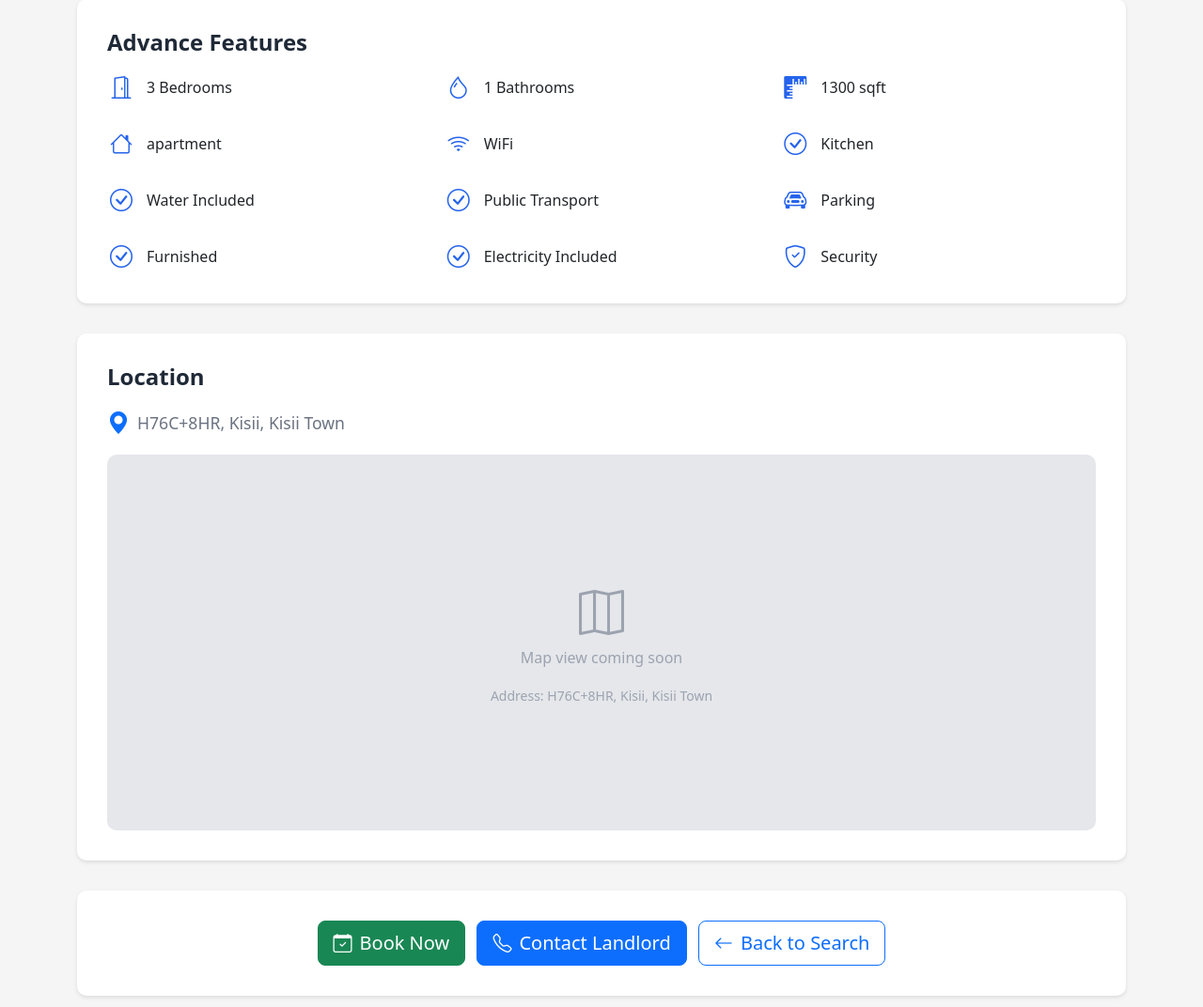
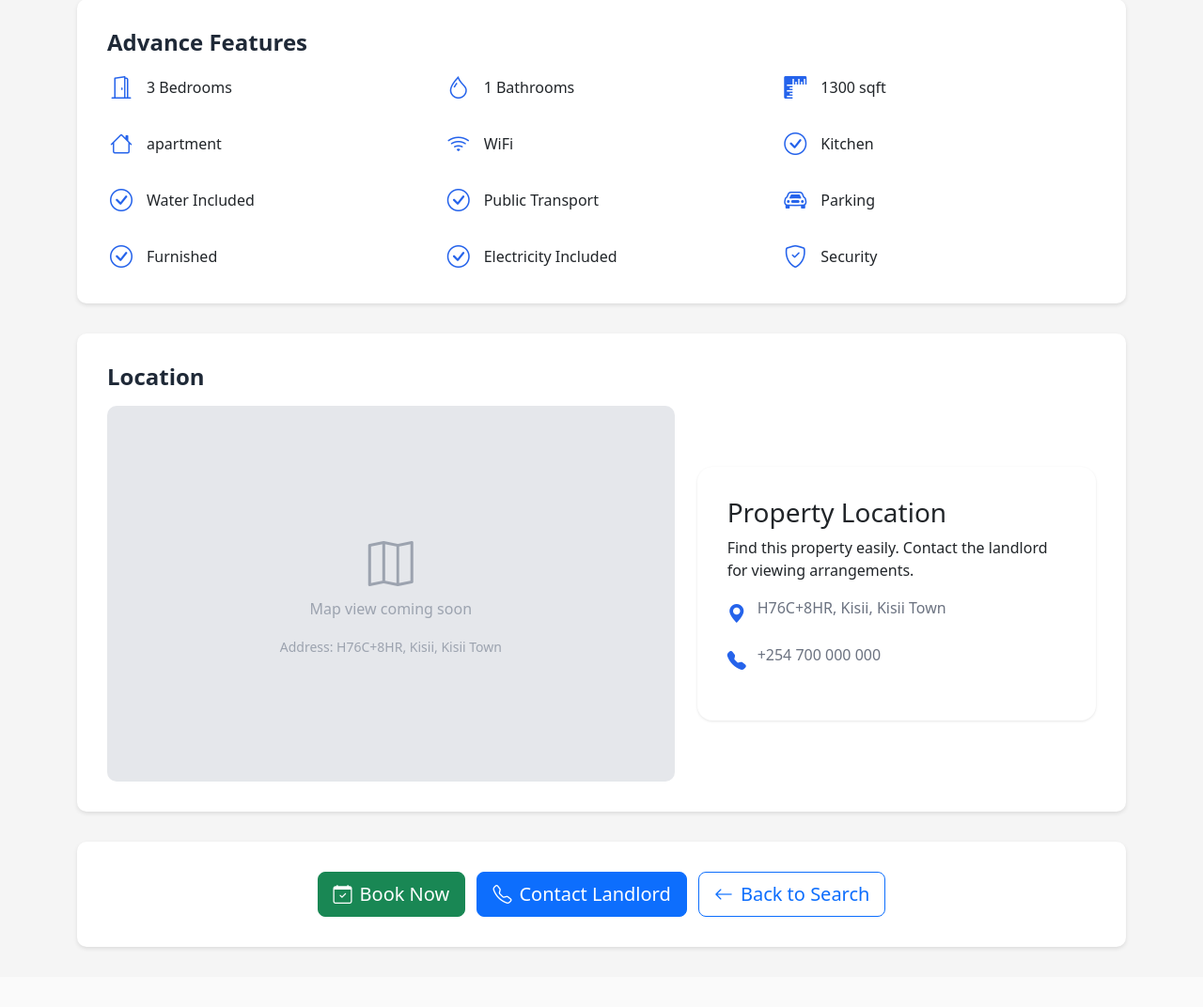
Before and after one commit to emuduki/e_rentalHub, a PHP site: page /e_rentalHub/houses/view.php?id=3 in a window 1280 px wide. Shown: the part 1335-2407 px from the top of the page at 94% size. After the commit the page ends 2346 px from the top, so only its background shows below. Run offline with PHP 8.4, Linux system fonts and the light colour scheme; a user stored in the database is signed in; data comes from the database, SQL or seed files in the repository; some libraries are stand-ins or nearby versions.

Commit message:
api_keys

```diff
--- /dev/null
+++ b/config/api_keys.php
@@ -0,0 +1,4 @@
+<?php
+
+define('GOOGLE_MAPS_API_KEY', 'AIzaSyDd5_XAqPcgJh0FHhyQJRG4-uvSe_abclE');
+?>
--- a/dashboards/landlord_dashboard.php
+++ b/dashboards/landlord_dashboard.php
@@ -439,7 +439,7 @@ function loadSection(section) {
     // Show a loading placeholder
     content.innerHTML = '<div class="text-center py-5"><div class="spinner-border text-primary" role="status"><span class="visually-hidden">Loading...</span></div></div>';
 
-    fetch('sections/' + section + '.php')
+    fetch('/e_rentalHub/dashboards/sections/' + section + '.php')
         .then(response => {
             if (!response.ok) throw new Error('Network response was not ok');
             return response.text();
--- a/houses/view.php
+++ b/houses/view.php
@@ -3,6 +3,7 @@ error_reporting(E_ALL);
 ini_set('display_errors', 1);
 session_start();
 include("../config/db.php");
+include("../config/api_keys.php");
 
 $property_id = intval($_GET['id'] ?? 0);
 if ($property_id <= 0) {
@@ -182,6 +183,27 @@ if (empty($imageUrls)) {
             max-height: 90vh;
             object-fit: contain;
         }
+
+        .location-info-box {
+            background: white;
+            padding: 2rem;
+            border-radius: 1rem;
+            box-shadow: 0 1px 3px rgba(0,0,0,0.1);
+        }
+
+        .footer-contact-item {
+            display: flex;
+            align-items: flex-start;
+            gap: 0.75rem;
+            margin-bottom: 1rem;
+            color: #6b7280;
+        }
+
+        .footer-contact-item i {
+            font-size: 1.25rem;
+            margin-top: 0.25rem;
+            color: #2563eb;
+        }
         @media (max-width: 768px) {
             .features-grid {
                 grid-template-columns: repeat(2, 1fr);
@@ -286,15 +308,29 @@ if (empty($imageUrls)) {
         <!-- Location Section -->
         <div class="property-info">
             <h2 class="section-title">Location</h2>
-            <div class="location-info mb-3">
-                <i class="bi bi-geo-alt-fill text-primary" style="font-size: 1.5rem;"></i>
-                <span style="font-size: 1.1rem;"><?= htmlspecialchars($property['address'] . ', ' . $property['city']) ?></span>
-            </div>
+            <div class="row g-4 align-items-center">
+                <div class="col-lg-7">
                     <div id="map" style="width: 100%; height: 400px; border-radius: 10px; background: #e5e7eb; display: flex; align-items: center; justify-content: center; color: #9ca3af;">
                         <div class="text-center">
                             <i class="bi bi-map" style="font-size: 3rem; margin-bottom: 1rem;"></i>
                             <p>Map view coming soon</p>
                             <small>Address: <?= htmlspecialchars($property['address'] . ', ' . $property['city']) ?></small>
+                        </div>
+                    </div>
+                </div>
+                <div class="col-lg-5">
+                    <div class="location-info-box">
+                        <h3 class="feature-title">Property Location</h3>
+                        <p class="feature-description">Find this property easily. Contact the landlord for viewing arrangements.</p>
+                        <div class="footer-contact-item">
+                            <i class="bi bi-geo-alt-fill"></i>
+                            <span><?= htmlspecialchars($property['address'] . ', ' . $property['city']) ?></span>
+                        </div>
+                        <div class="footer-contact-item">
+                            <i class="bi bi-telephone-fill"></i>
+                            <span>+254 700 000 000</span>
+                        </div>
+                    </div>
                 </div>
             </div>
         </div>
@@ -433,106 +469,64 @@ if (empty($imageUrls)) {
             }
         });
 
-        // Map initialization with Google Maps primary and Leaflet+Nominatim fallback
-        (function(){
+        function initMap() {
+            try {
                 const address = "<?= htmlspecialchars($property['address'] . ', ' . $property['city']) ?>";
-            const mapDiv = document.getElementById('map');
+                const geocoder = new google.maps.Geocoder();
 
-            function clearPlaceholder() {
-                mapDiv.innerHTML = '';
-                mapDiv.style.background = 'none';
-            }
-
-            function initLeafletFromCoords(lat, lon) {
-                clearPlaceholder();
-                const map = L.map('map', { scrollWheelZoom: false }).setView([lat, lon], 15);
-                L.tileLayer('https://{s}.tile.openstreetmap.org/{z}/{x}/{y}.png', {
-                    maxZoom: 19,
-                    attribution: '&copy; <a href="https://www.openstreetmap.org/">OpenStreetMap</a> contributors'
-                }).addTo(map);
-                L.marker([lat, lon]).addTo(map).bindPopup('<?= addslashes(htmlspecialchars($property['title'])) ?>').openPopup();
-            }
-
-            async function geocodeWithNominatim(query) {
-                const url = 'https://nominatim.openstreetmap.org/search?format=json&q=' + encodeURIComponent(query);
-                try {
-                    const resp = await fetch(url, { headers: { 'Accept': 'application/json' } });
-                    const data = await resp.json();
-                    if (Array.isArray(data) && data.length > 0) {
-                        const lat = parseFloat(data[0].lat);
-                        const lon = parseFloat(data[0].lon);
-                        return { lat, lon };
-                    }
-                } catch (e) {
-                    console.error('Nominatim geocode error', e);
-                }
-                return null;
-            }
-
-            // Fallback when Google Maps auth fails or script doesn't load
-            window.gm_authFailure = function() {
-                console.warn('Google Maps authentication failed — falling back to OpenStreetMap (Leaflet).');
-                geocodeWithNominatim(address).then(coords => {
-                    if (coords) initLeafletFromCoords(coords.lat, coords.lon);
-                    else {
-                        mapDiv.querySelector('p').textContent = 'Map could not be loaded for this address.';
-                        mapDiv.querySelector('small').textContent = 'Please check the address or try again later.';
-                    }
-                });
-            };
-
-            // Timeout fallback in case Google Maps script never calls the callback
-            let googleMapInitialized = false;
-
-            window.initMap = function() {
-                googleMapInitialized = true;
-                try {
-                    const geocoder = new google.maps.Geocoder();
                 geocoder.geocode({ 'address': address }, function(results, status) {
                     if (status === 'OK' && results && results[0]) {
-                            clearPlaceholder();
-                            const map = new google.maps.Map(mapDiv, {
+                        const map = new google.maps.Map(document.getElementById("map"), {
                             zoom: 15,
                             center: results[0].geometry.location
                         });
-                            new google.maps.Marker({ map: map, position: results[0].geometry.location });
+                        const marker = new google.maps.Marker({
+                            position: results[0].geometry.location,
+                            map: map,
+                            title: "<?= addslashes(htmlspecialchars($property['title'])) ?>"
+                        });
                     } else {
-                            console.error('Google geocode status:', status);
-                            // Use Nominatim fallback
-                            geocodeWithNominatim(address).then(coords => {
-                                if (coords) initLeafletFromCoords(coords.lat, coords.lon);
-                                else {
-                                    mapDiv.querySelector('p').textContent = 'Map could not be loaded for this address.';
-                                    mapDiv.querySelector('small').textContent = 'Reason: ' + status;
-                                }
+                        // Fallback to Kisii if geocoding fails
+                        const kisii = { lat: -0.6818, lng: 34.7677 };
+                        const map = new google.maps.Map(document.getElementById("map"), {
+                            zoom: 14,
+                            center: kisii,
+                        });
+                        const marker = new google.maps.Marker({
+                            position: kisii,
+                            map: map,
+                            title: "Student Housing Office (Approximate Location)"
                         });
                     }
                 });
-                } catch (e) {
-                    console.error('Error initializing Google Maps:', e);
-                    // fallback
-                    geocodeWithNominatim(address).then(coords => {
-                        if (coords) initLeafletFromCoords(coords.lat, coords.lon);
-                    });
+            } catch (error) {
+                console.error('Google Maps error:', error);
+                // Show fallback message
+                document.getElementById("map").innerHTML = `
+                    <div class="text-center">
+                        <i class="bi bi-map" style="font-size: 3rem; margin-bottom: 1rem; color: #6b7280;"></i>
+                        <p style="color: #6b7280;">Map temporarily unavailable</p>
+                        <small style="color: #9ca3af;">Address: <?= htmlspecialchars($property['address'] . ', ' . $property['city']) ?></small>
+                        <br><small style="color: #ef4444;">Please check your Google Maps API key configuration</small>
+                    </div>
+                `;
             }
-            };
+        }
 
-            // If Google doesn't initialize within 4 seconds, try OSM fallback
-            setTimeout(() => {
-                if (!googleMapInitialized) {
-                    console.warn('Google Maps did not initialize in time — using OpenStreetMap fallback.');
-                    geocodeWithNominatim(address).then(coords => {
-                        if (coords) initLeafletFromCoords(coords.lat, coords.lon);
-                    });
+        function gm_authFailure() {
+            console.error('Google Maps authentication failed');
+            document.getElementById("map").innerHTML = `
+                <div class="text-center">
+                    <i class="bi bi-exclamation-triangle" style="font-size: 3rem; margin-bottom: 1rem; color: #ef4444;"></i>
+                    <p style="color: #6b7280;">Google Maps API Key Error</p>
+                    <small style="color: #9ca3af;">Address: <?= htmlspecialchars($property['address'] . ', ' . $property['city']) ?></small>
+                    <br><small style="color: #ef4444;">Please configure a valid Google Maps API key in config/api_keys.php</small>
+                </div>
+            `;
         }
-            }, 4000);
-        })();
     </script>
 
-    <!-- Google Maps API Script -->
     <script src="https://maps.googleapis.com/maps/api/js?key=AIzaSyDd5_XAqPcgJh0FHhyQJRG4-uvSe_abclE&callback=initMap" async defer></script>
-    <!-- Leaflet JS (for fallback) -->
-    <script src="https://unpkg.com/leaflet@1.9.4/dist/leaflet.js"></script>
 
 </body>
 </html>
```
Also changed, not shown: TODO.md (deleted, +0 -2 lines), dashboards/sections/overview.php (+10 -9 lines), debug_property.php (added, +11 -0 lines), uploads/1764679049_692edd8953030_download.jpg (added), uploads/1764679049_692edd89541a9_images (1).jpg (added), uploads/1764679049_692edd8954e77_images (2).jpg (added), uploads/1764679049_692edd8955aca_images.jpg (added). Lines whose indentation alone changed are shown as unchanged.
